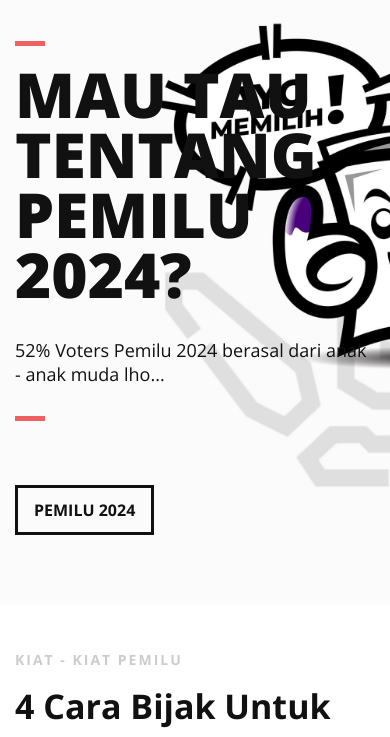
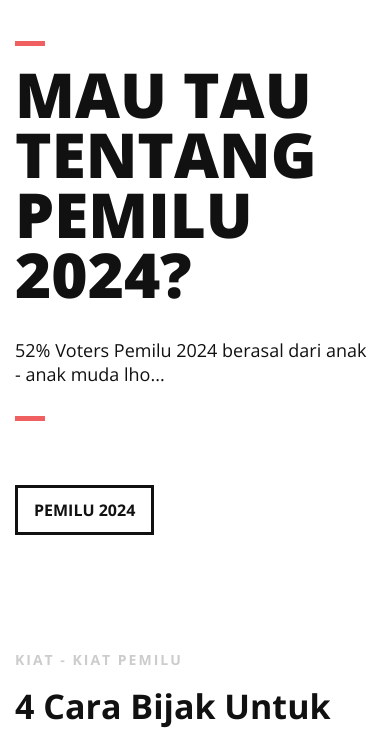
Before and after one commit to PradiptaAhmad/Website-Bijak-Pemilu, a plain HTML site: page index.html in a window 390 px wide. Shown: the part 94-831 px from the top of the page. Drawn offline with nearby package versions, Linux system fonts and the light colour scheme.

Commit message:
completed

```diff
--- a/css/namari-color.css
+++ b/css/namari-color.css
@@ -127,6 +127,15 @@ a:hover, #header.nav-solid nav a:hover {
     background: url("../images/banner-images/banner-image-1.jpg") no-repeat center top;
     background-size:cover;
 }
+
+/* Add a media query for mobile devices */
+@media only screen and (max-width: 768px) {
+    /* Select the banner element and remove its background */
+    #banner {
+        background: none;
+    }
+}
+
 
 
 /*------------------------------------------------------------------------------------------*/
--- a/css/style.css
+++ b/css/style.css
@@ -2284,7 +2284,6 @@ blockquote {
   #banner-content.row {
     padding-top: 85px !important;
   }
-
   /*-----------------Sections-----------------*/
 
   /* Call to Action*/
@@ -2391,6 +2390,7 @@ blockquote {
 
   #banner-content.row {
     padding-top: 85px !important;
+
   }
 
   /*Navigation*/
```
